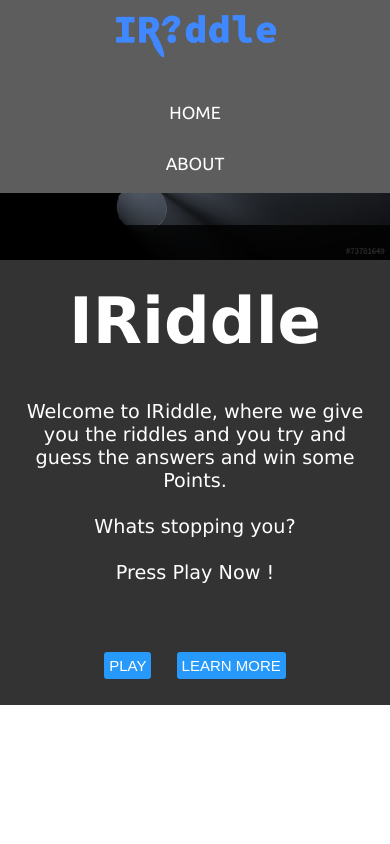
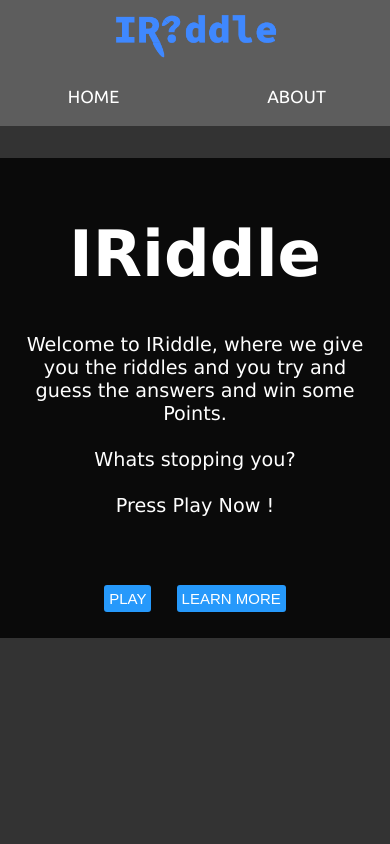
Before and after one commit to SlashD9/PracticalPython, a Flask app: page / in a window 390 px wide. Run offline with Flask 2, Linux system fonts and the light colour scheme.

Commit message:
Nav: Made further changes for responsive design, Background Image: Remove image when on smaller screens

```diff
--- a/static/css/base.css
+++ b/static/css/base.css
@@ -31,29 +31,31 @@ body {
 @media screen and (max-width: 768px) {
   body {
     width: 100%;
+    background-image: none;
+    background-color: rgba(0, 0, 0, 0.8);
   }
   .nav {
-    grid-template-columns: 1fr;
+    grid-template-columns: 1fr 1fr;
     grid-template-rows: auto;
     grid-rows: 3;
-    grid-gap: 2em;
+    grid-gap: 1em;
     padding-bottom: 20px;
     margin-bottom: 1em
  }
 
  .box1 {
-  grid-column: 1;
+  grid-column: 1/3;
   grid-row: 1;
 }
 
 .box3 {
-  grid-column: 1;
+  grid-column: 1/2;
   grid-row: 2;
 }
 
 .box4 {
-  grid-column: 1;
-  grid-row: 3;
+  grid-column: 2/3;
+  grid-row: 2;
 }
 }
 
```
